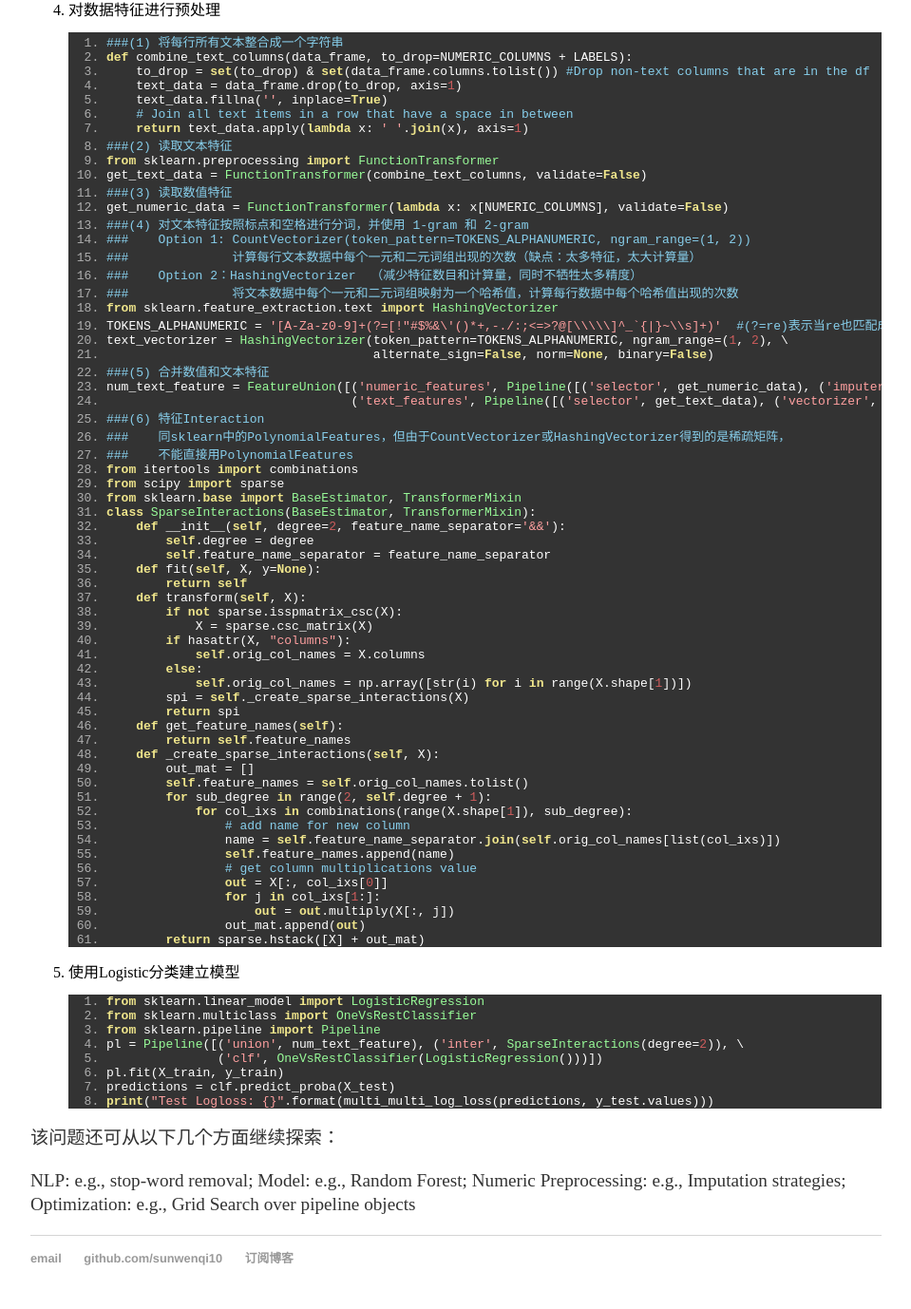
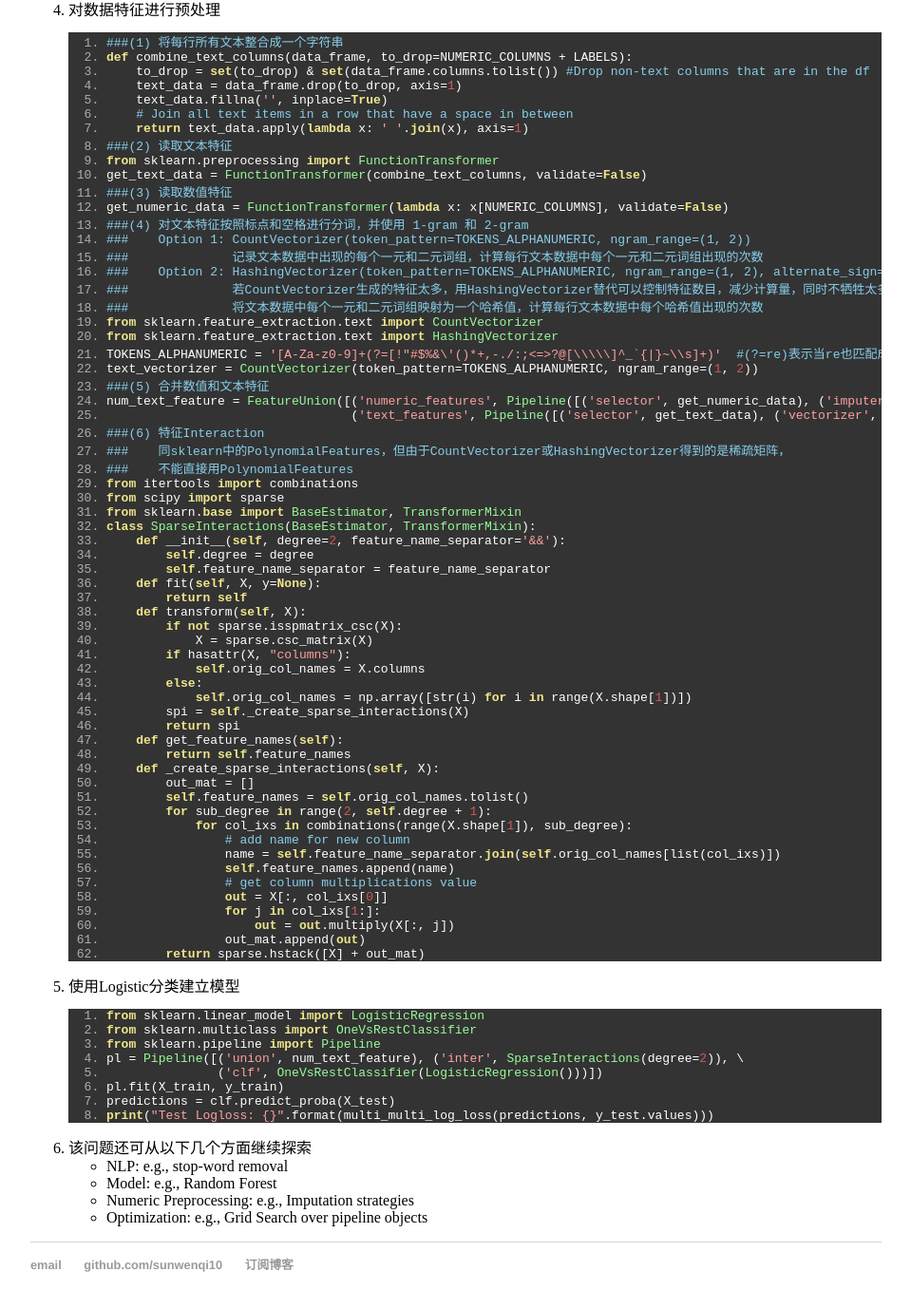
Before and after one commit to sunwenqi10/sunwenqi10.github.io, a Jekyll site: the page built from _posts/2018-12-14-multiclass_multilabel_problem.md, in a window 1280 px wide and 1400 px high, scrolled down 1555 px. Shown: the top 1378 px of the window at 95% size, without its empty margins (160-1119 px from the left). Built offline with Jekyll 4.4.1, drawn with Linux system fonts in a browser that asks for light colours; comment, search, counter and statistics services are not loaded.

Commit message:
Update 2018-12-14-multiclass_multilabel_problem.md

````diff
--- a/_posts/2018-12-14-multiclass_multilabel_problem.md
+++ b/_posts/2018-12-14-multiclass_multilabel_problem.md
@@ -109,13 +109,14 @@ get_text_data = FunctionTransformer(combine_text_columns, validate=False)
 get_numeric_data = FunctionTransformer(lambda x: x[NUMERIC_COLUMNS], validate=False)
 ###(4) 对文本特征按照标点和空格进行分词，并使用 1-gram 和 2-gram
 ###    Option 1: CountVectorizer(token_pattern=TOKENS_ALPHANUMERIC, ngram_range=(1, 2))
-###              计算每行文本数据中每个一元和二元词组出现的次数（缺点：太多特征，太大计算量）
-###    Option 2：HashingVectorizer  （减少特征数目和计算量，同时不牺牲太多精度）
-###              将文本数据中每个一元和二元词组映射为一个哈希值，计算每行数据中每个哈希值出现的次数
+###              记录文本数据中出现的每个一元和二元词组，计算每行文本数据中每个一元和二元词组出现的次数
+###    Option 2: HashingVectorizer(token_pattern=TOKENS_ALPHANUMERIC, ngram_range=(1, 2), alternate_sign=False, norm=None, binary=False, n_features=...)
+###              若CountVectorizer生成的特征太多，用HashingVectorizer替代可以控制特征数目，减少计算量，同时不牺牲太多精度
+###              将文本数据中每个一元和二元词组映射为一个哈希值，计算每行文本数据中每个哈希值出现的次数
+from sklearn.feature_extraction.text import CountVectorizer
 from sklearn.feature_extraction.text import HashingVectorizer
 TOKENS_ALPHANUMERIC = '[A-Za-z0-9]+(?=[!"#$%&\'()*+,-./:;<=>?@[\\\\\]^_`{|}~\\s]+)'  #(?=re)表示当re也匹配成功时输出'('前面的部分
-text_vectorizer = HashingVectorizer(token_pattern=TOKENS_ALPHANUMERIC, ngram_range=(1, 2), \
-                                       alternate_sign=False, norm=None, binary=False)
+text_vectorizer = CountVectorizer(token_pattern=TOKENS_ALPHANUMERIC, ngram_range=(1, 2))
 ###(5) 合并数值和文本特征
 num_text_feature = FeatureUnion([('numeric_features', Pipeline([('selector', get_numeric_data), ('imputer', Imputer())])), \
                                     ('text_features', Pipeline([('selector', get_text_data), ('vectorizer', text_vectorizer)]))])
@@ -170,7 +171,8 @@ predictions = clf.predict_proba(X_test)
 print("Test Logloss: {}".format(multi_multi_log_loss(predictions, y_test.values)))
 ```
 
-该问题还可从以下几个方面继续探索：
-
-NLP: e.g., stop-word removal; Model: e.g., Random Forest; Numeric Preprocessing: e.g., Imputation strategies;
-Optimization: e.g., Grid Search over pipeline objects
+6. 该问题还可从以下几个方面继续探索
+  + NLP: e.g., stop-word removal
+  + Model: e.g., Random Forest
+  + Numeric Preprocessing: e.g., Imputation strategies
+  + Optimization: e.g., Grid Search over pipeline objects
````
Also changed, not shown: other parts of _posts/2018-12-14-multiclass_multilabel_problem.md (+1 -1 lines).
